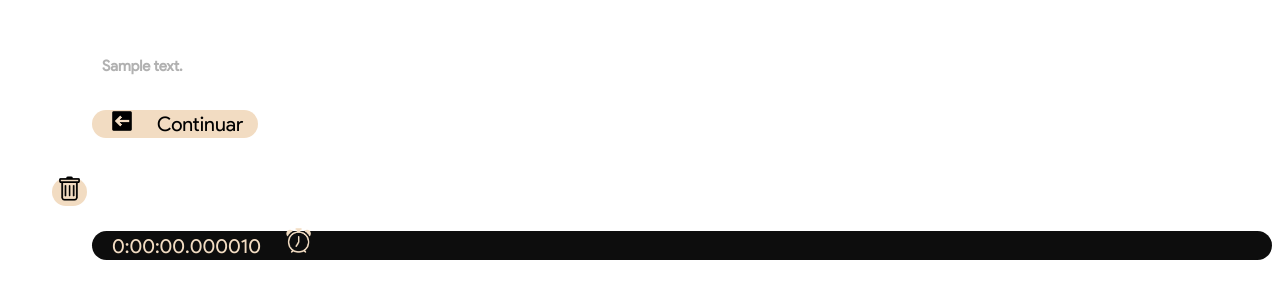
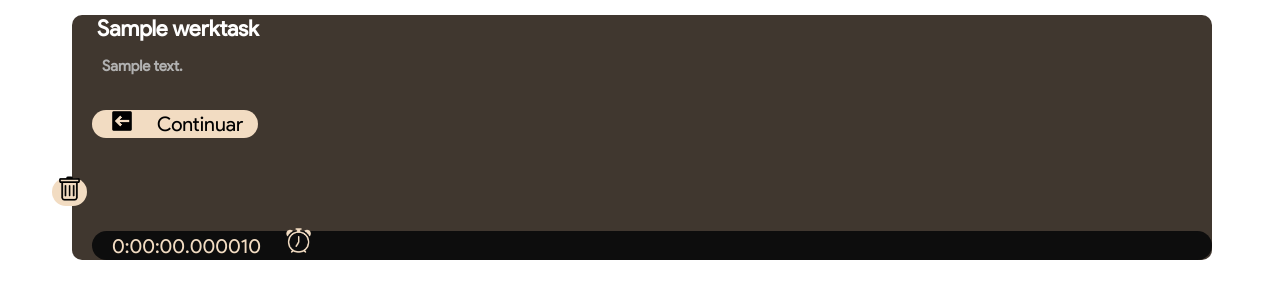
Before and after one commit to fmaachadoo/Werk-UNB-Requisitos-de-Software-2020.2, a Django app: template src/werk/templates/done task.html in a window 1280 px wide. Shown: the top 300 px of the page. Run offline with Django 3.2, Linux system fonts and the light colour scheme; the template is opened without the code that fills it: values that come from a table or form of the project are taken from there, others are empty; tables that the repository leaves empty hold one stand-in row (values such as "Sample post").

Commit message:
Fixed task css after accidental removal

```diff
--- a/src/static/css/tasks.css
+++ b/src/static/css/tasks.css
@@ -72,6 +72,17 @@
 
 .imgBtn:hover{
     transform: scale(1.2);
+}
+
+.taskCard{
+    width: 95%;
+
+    background-color: #40372F;
+
+    border-radius: 10px;
+
+    margin-top: 10px;
+    margin-bottom: 20px;
 }
 
 .taskTitle{
```
